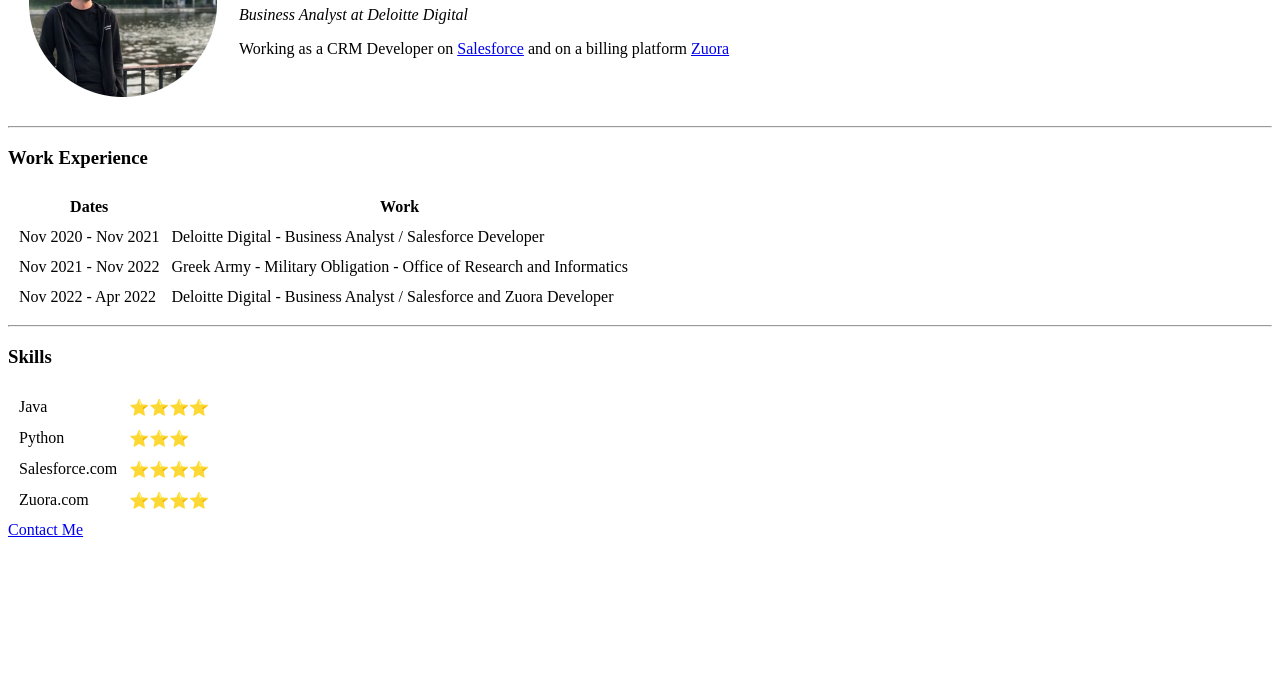
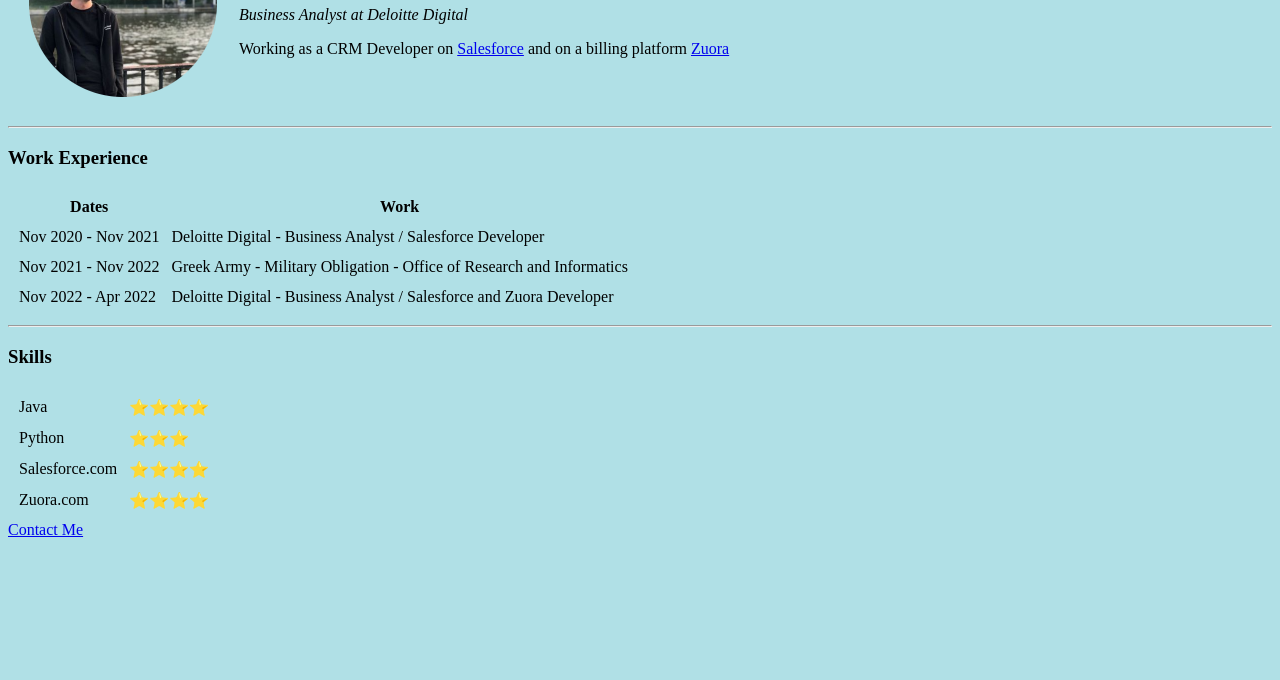
Before and after one commit to kostasmpous/cv, a plain HTML site: page index.html in a window 1280 px wide. Shown: the part 120-800 px from the top of the page. Drawn offline with Linux system fonts and the light colour scheme.

Commit message:
Update index.html

```diff
--- a/index.html
+++ b/index.html
@@ -2,8 +2,11 @@
     <head>
         <meta charset="utf-8">
         <title>Kontastinos Personal Site</title>
+        <style>
+
+        </style>
     </head>
-    <body>
+    <body style="background-color: powderblue;">
         <table cellspacing = "20    ">
             <tr>
                 <td><img src="me.png"></td>
```
